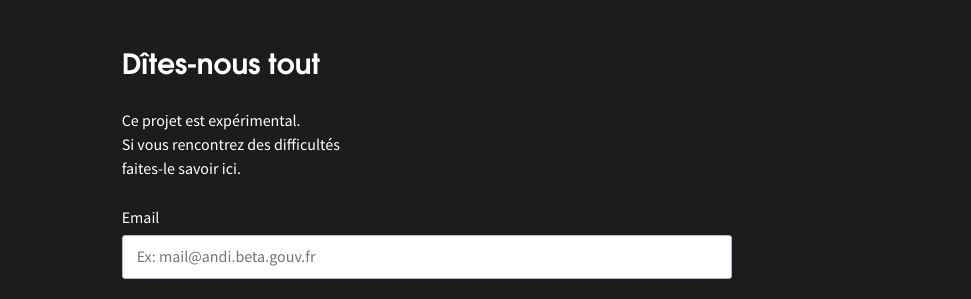
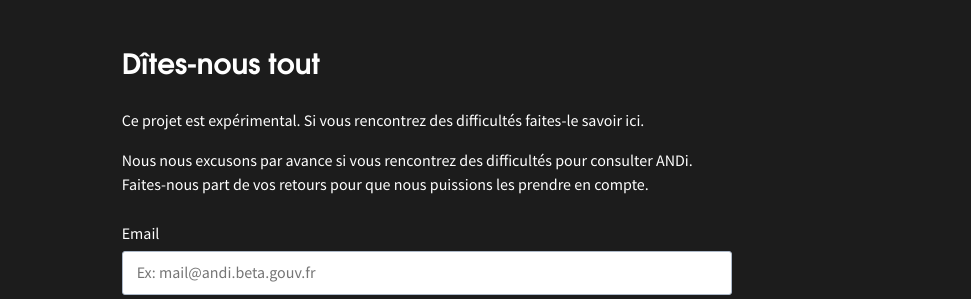
Before and after one commit to betagouv/andi, a Gatsby site: page /page-2 in a window 1280 px wide. Shown: the part 210-509 px from the top of the page, 0-971 px from the left. Built offline with nearby package versions, Linux system fonts and the light colour scheme; Gatsby itself is replaced by a stand-in of ours.

Commit message:
ajout disclaimer dans le footer

```diff
--- a/src/components/footer.js
+++ b/src/components/footer.js
@@ -10,7 +10,8 @@ const Footer = () => (
           <div className="row">
             <div className="col-xs-12 offset-xs-0 col-lg-6 offset-lg-1">
               <h2>Dîtes-nous tout</h2>
-              <p style={{marginTop: '20px', marginBottom: '25px'}}>Ce projet est expérimental. <br/>Si vous rencontrez des difficultés <br/>faites-le savoir ici.</p>
+              <p style={{marginTop: '20px'}}>Ce projet est expérimental. Si vous rencontrez des difficultés faites-le savoir ici.</p>
+              <p style={{marginBottom: '25px'}}>Nous nous excusons par avance si vous rencontrez des difficultés pour consulter ANDi.<br/>Faites-nous part de vos retours pour que nous puissions les prendre en compte.</p>
               <div className="form__group">
                   <label htmlFor="email">Email</label>
                   <input name="email" id="email" type="text" placeholder="Ex: mail@andi.beta.gouv.fr" title="Ex: mail@andi.beta.gouv.fr" required/>
--- a/src/scss/main.scss
+++ b/src/scss/main.scss
@@ -9,6 +9,10 @@ body,html{
     label{
         padding-bottom:.4em;
     }
+}
+
+textarea {
+  resize: vertical;
 }
 
 .section{
```
Also changed, not shown: src/styles/main.css, 1 other file.
